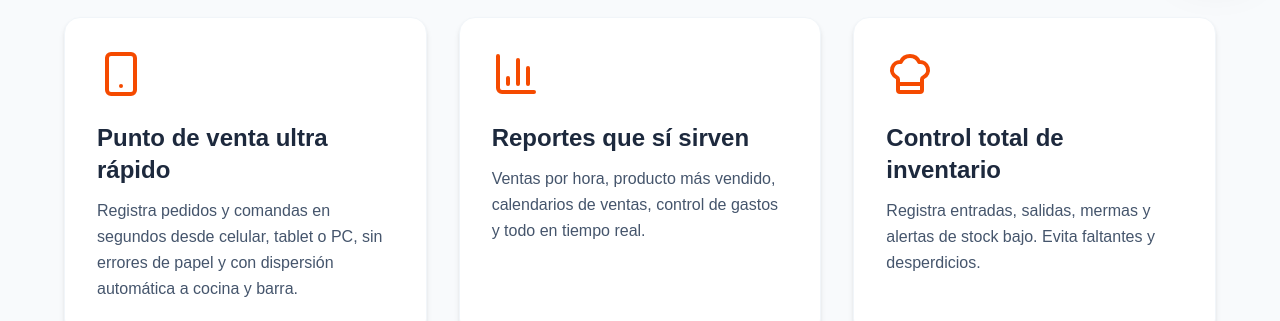
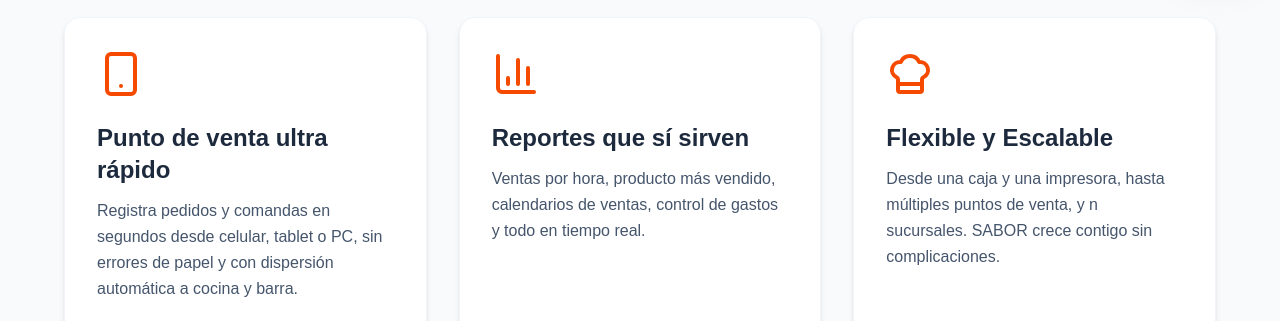
Before and after one commit to rbtsigma/sabor, a Next.js app: page / in a window 1280 px wide. Shown: the part 800-1121 px from the top of the page. Built offline with nearby package versions, Linux system fonts and the light colour scheme.

Commit message:
Actualizacion card 3

```diff
--- a/src/app/page.tsx
+++ b/src/app/page.tsx
@@ -75,9 +75,9 @@ export default function Home() {
 
             <div className="bg-white p-6 md:p-8 rounded-2xl shadow-md hover:shadow-xl transition duration-300 border border-slate-100">
               <ChefHat className="w-12 h-12 text-orange-600 mb-6" />
-              <h4 className="text-xl md:text-2xl font-bold mb-3 text-slate-800">Control total de inventario</h4>
+              <h4 className="text-xl md:text-2xl font-bold mb-3 text-slate-800">Flexible y Escalable</h4>
               <p className="text-slate-600 leading-relaxed">
-                Registra entradas, salidas, mermas y alertas de stock bajo. Evita faltantes y desperdicios.
+                Desde una caja y una impresora, hasta múltiples puntos de venta, y n sucursales. SABOR crece contigo sin complicaciones.
               </p>
             </div>
 
```
